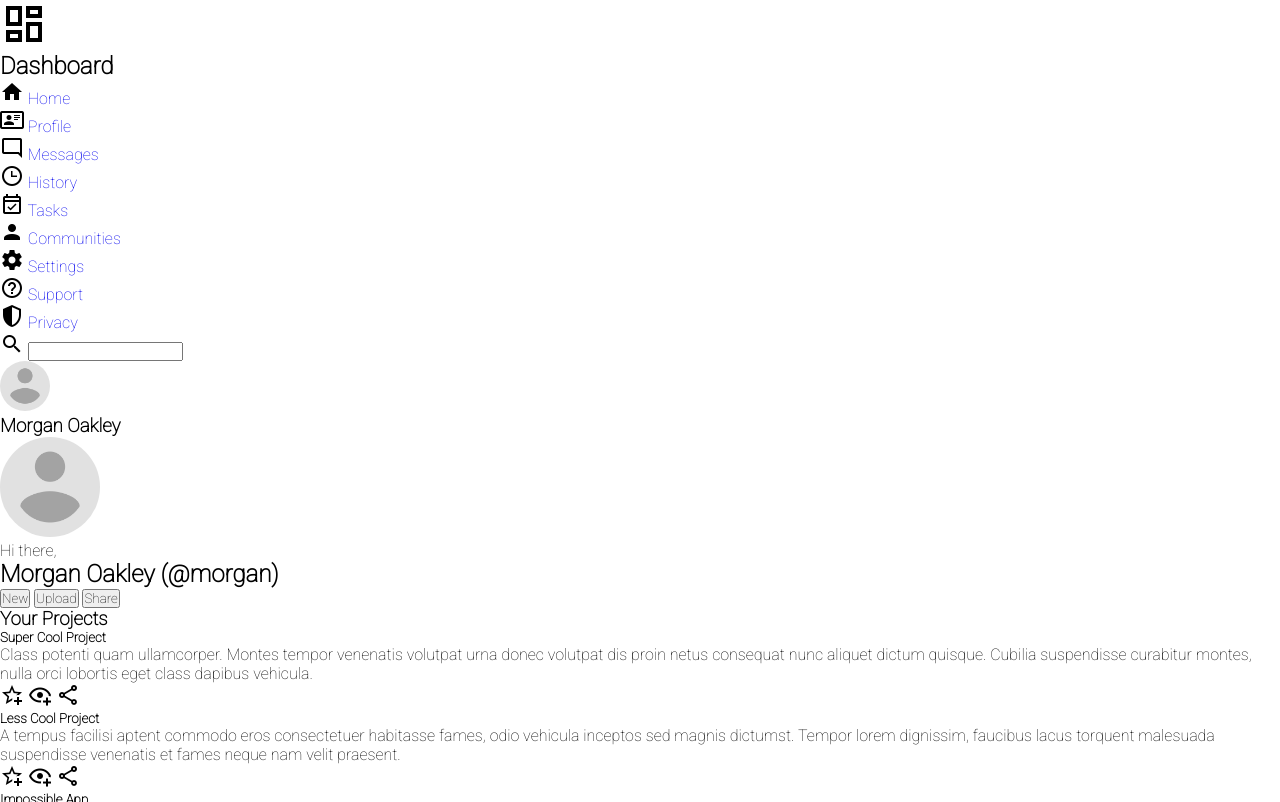
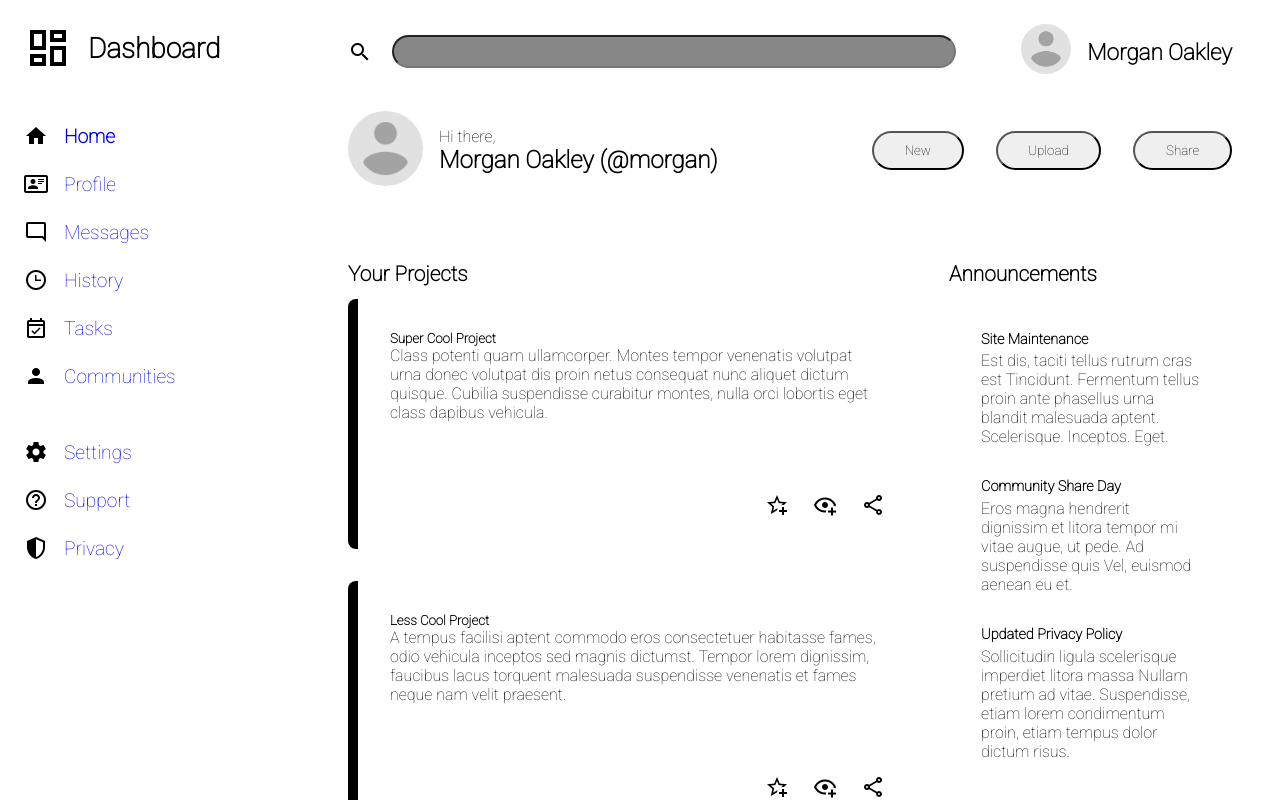
Before and after one commit to bazinygero/admin-dashboard, a plain HTML site: page index.html in a window 1280 px wide. Shown: the top 802 px of the page. Drawn offline with Linux system fonts and the light colour scheme.

Commit message:
add basic styling before color

```diff
--- a/index.html
+++ b/index.html
@@ -14,7 +14,7 @@
 
     <aside class="sidebar">
 
-        <div>
+        <div class="sidebar-title">
           <img src="/icons/view-dashboard-outline.png" alt="dashboard-icon">
           <h2 class="sidebar-title">Dashboard</h2>
         </div>
@@ -86,18 +86,18 @@
                 </div>
             </div>
             <div class="buttons">
-                <button>New</button>
-                <button>Upload</button>
-                <button>Share</button>
+                <button class="btn">New</button>
+                <button class="btn">Upload</button>
+                <button class="btn">Share</button>
             </div>
         </div>
     </header>
 
-    <main class="main-content">
+    <main class="content">
 
         <div class="projects">
-            <div class="cards">
-                <h3>Your Projects</h3>
+          <h3>Your Projects</h3>
+          <div class="cards">
                 <div class="card">
                     <h5>Super Cool Project</h5>
                     <p>Class potenti quam ullamcorper. Montes tempor venenatis volutpat urna donec volutpat dis proin netus consequat nunc aliquet dictum quisque. Cubilia suspendisse curabitur montes, nulla orci lobortis eget class dapibus vehicula.</p>
--- a/style.css
+++ b/style.css
@@ -16,11 +16,248 @@ a {
 
 .acc-image-large {
     border-radius: 50%;
-    height: 100px;
-    width: 100px;
+    height: 75px;
+    width: 75px;
 }
 .acc-image-small {
     border-radius: 50%;
     height: 50px;
     width: 50px;
 }
+
+body {
+    height: 100vh;
+    display: grid;
+    grid-template-columns: 300px 1fr;
+    grid-template-rows: auto 1fr;
+    grid-template-areas:
+    'sidebar header'
+    'sidebar content';
+}
+
+.header {
+    grid-area: header;
+    padding: 1.5rem 3rem;
+  }
+
+  .top {
+    display: grid;
+    grid-template-columns: 1fr max-content;
+    margin-bottom: 2rem;
+  }
+
+  .search {
+    display: flex;
+    align-items: center;
+    margin-right: auto;
+    width: 100%;
+  }
+
+  .search > #search {
+    display: inline-block;
+    border: 0.5;
+    background-color: rgb(135, 135, 135);
+    padding: 0.5em 2em;
+    margin-left: 1.25rem;
+    border-radius: 99em;
+    width: min(80%, 700px);
+  }
+
+  .header .account {
+    display: flex;
+    justify-content: flex-end;
+    align-items: center;
+    font-size: 1.2rem;
+    font-weight: 800;
+  }
+
+  .account button {
+    display: flex;
+    justify-content: center;
+    align-items: center;
+  }
+
+  .account .picture {
+    margin: 0 1rem 0 2.5rem;
+  }
+
+  .bottom {
+    display: flex;
+    justify-content: space-between;
+    align-items: center;
+  }
+
+  .profile {
+    display: flex;
+    align-items: center;
+    gap: 1rem;
+  }
+
+  .buttons {
+    display: flex;
+    justify-content: flex-end;
+    align-items: center;
+    gap: 2rem;
+  }
+
+  .btn {
+    font-weight: 500;
+    padding: 0.75em 2.3em;
+    border-radius: 99em;
+  }
+
+  .sidebar {
+    padding: 1.5rem;
+    grid-area: sidebar;
+  }
+
+  .sidebar-title {
+    display: flex;
+    align-items: center;
+    font-size: 1.75rem;
+    flex-direction: row;
+    gap: 1rem;
+  }
+
+  .nav {
+    font-size: 1.2rem;
+    margin-top: 3.25rem;
+    display: grid;
+    gap: 1.5rem;
+  }
+
+  .nav-item.current {
+    font-weight: 900;
+    }
+
+  .nav-item {
+      display: flex;
+      flex-direction: row;
+      gap: 1rem;
+  }
+
+  .nav-link {
+    display: flex;
+    align-items: center;
+    gap: 1em;
+  }
+
+  .content {
+    grid-area: content;
+    padding: 3rem;
+    display: grid;
+    grid-template-columns: 1fr auto;
+    grid-template-rows: min-content 1fr;
+    gap: 2rem;
+    grid-template-areas:
+      'projects projects announcements'
+      'projects projects trending';
+    overflow: auto;
+  }
+
+  .content h3 {
+    font-size: 1.3rem;
+    margin-bottom: 0.8rem;
+  }
+
+  .card {
+    padding: 2rem;
+    border-radius: 0.5rem;
+  }
+
+  .projects {
+    grid-area: projects;
+  }
+
+  .projects .cards {
+    display: grid;
+    grid-template-columns: repeat(auto-fit, minmax(300px, 1fr));
+    grid-auto-rows: 250px;
+    gap: 2rem;
+    padding-bottom: 2rem;
+  }
+
+  .projects .card {
+    border-left: 10px solid;
+    display: flex;
+    flex-direction: column;
+  }
+
+  .projects .card-title {
+    font-size: 1.2rem;
+    margin-bottom: 0.25em;
+  }
+
+  .actions {
+    margin-top: auto;
+    align-self: flex-end;
+    display: flex;
+    justify-content: flex-end;
+    align-items: center;
+    gap: 1.5rem;
+  }
+
+  .actions span {
+    font-size: 1.75rem;
+    cursor: pointer;
+  }
+
+  .announcements {
+    grid-area: announcements;
+  }
+
+  .announcement {
+    width: 25ch;
+    padding: 1rem 0;
+  }
+
+  .announcement:first-child {
+    padding-top: 0;
+  }
+
+  .announcement:last-child {
+    padding-bottom: 0;
+  }
+
+  .announcement h5 {
+    font-size: 0.9rem;
+    margin-bottom: 0.25em;
+  }
+
+  .trending {
+    grid-area: trending;
+  }
+
+  .trending .card {
+    padding: 1.5rem;
+  }
+
+  .trend {
+    display: flex;
+    align-items: center;
+    gap: 1rem;
+    cursor: pointer;
+  }
+
+  .trend + .trend {
+    margin-top: 1.5rem;
+  }
+
+  .trend .picture {
+    border-radius: 50%;
+    width: 45px;
+    height: 45px;
+  }
+
+  .trend .account {
+    display: flex;
+    flex-direction: column;
+    align-items: flex-start;
+    justify-content: center;
+    font-size: 0.9rem;
+  }
+
+  .trend .username {
+    font-weight: 500;
+    margin-bottom: 0.15rem;
+  }
```
